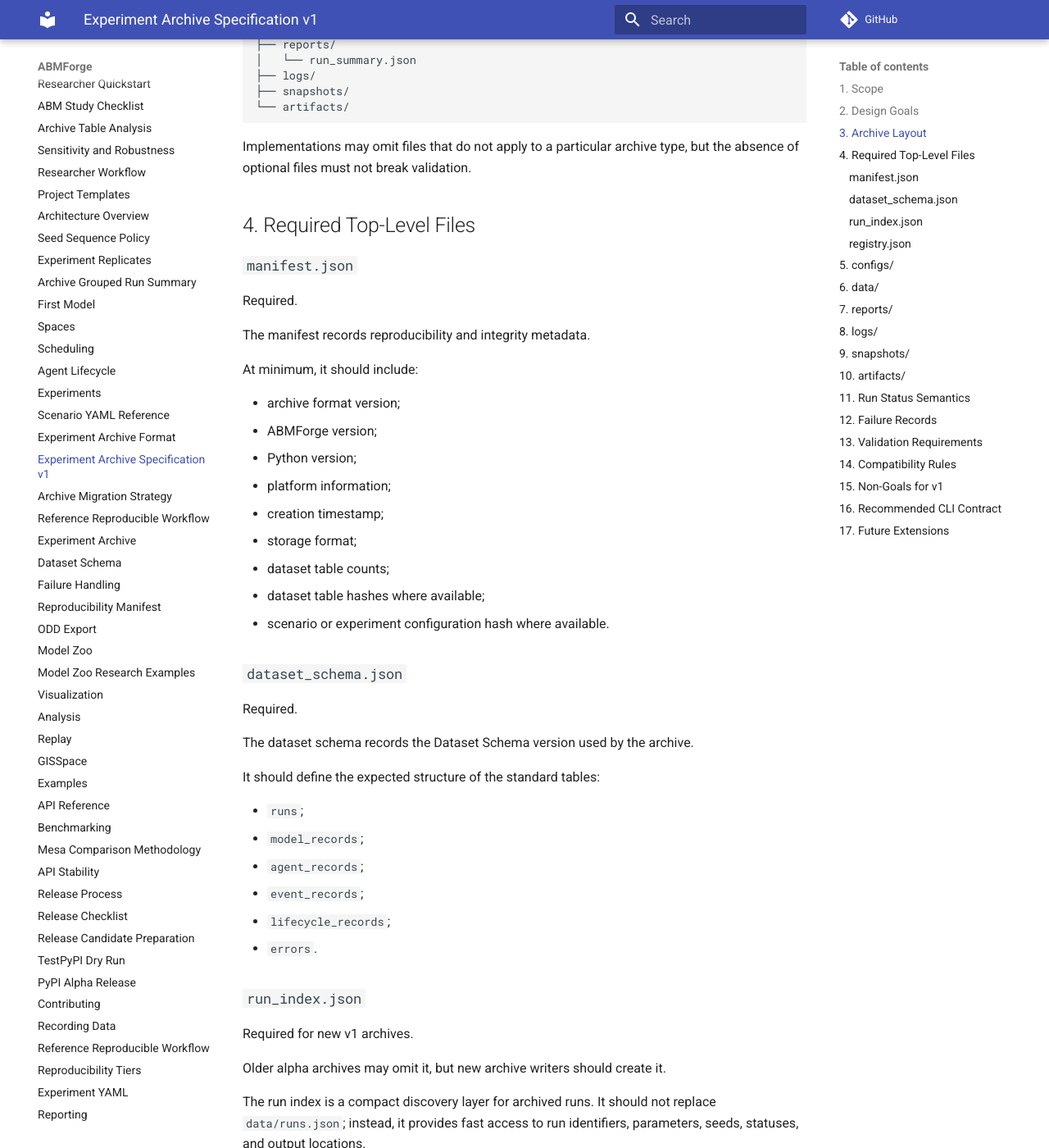
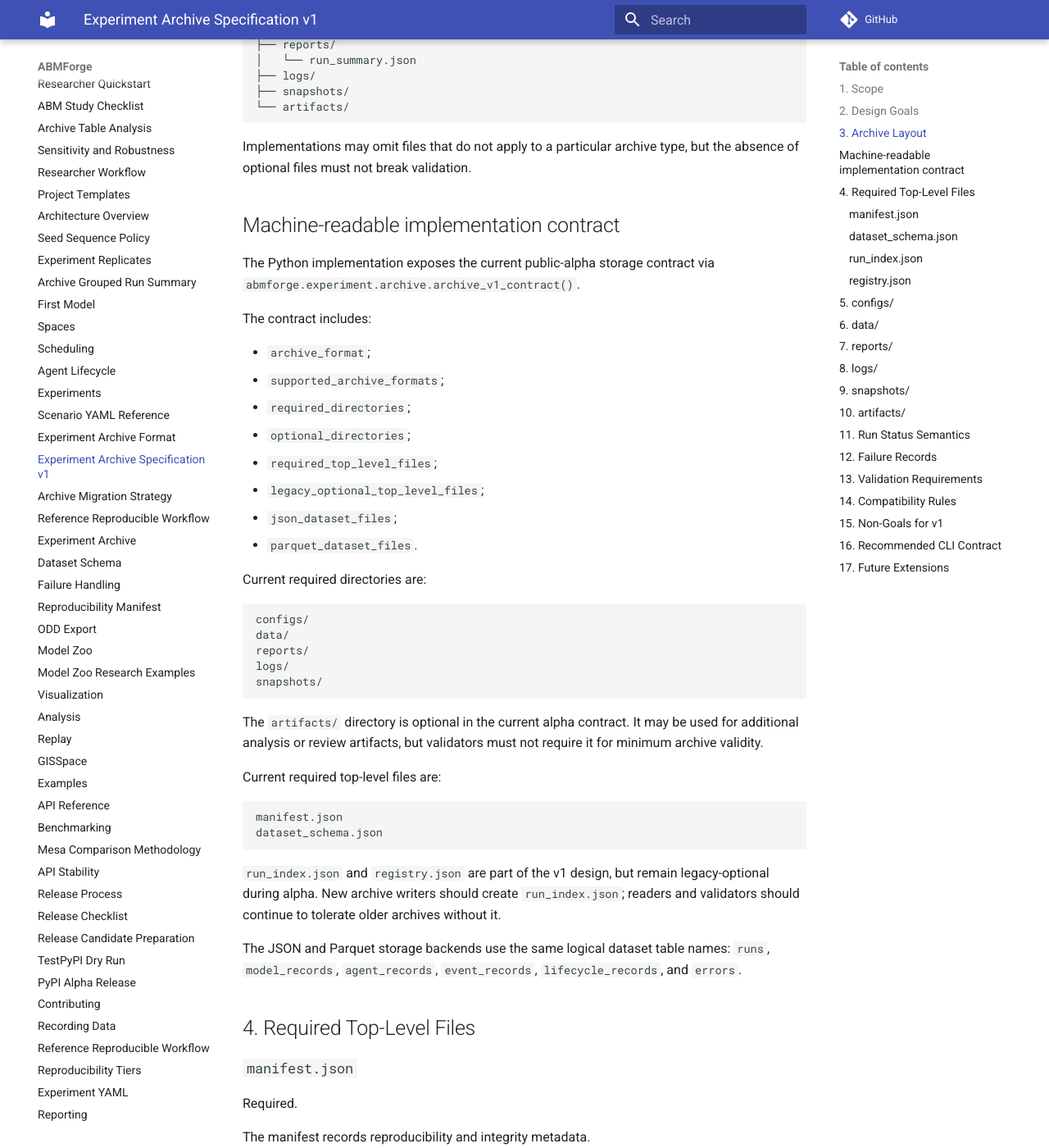
Before and after one commit to fatihuludag-lab/abmforge, an MkDocs documentation site: the page built from docs/experiment-archive-v1.md, in a window 1280 px wide and 1400 px high, scrolled down 1587 px. Shown: the whole window at 82% size. Built offline with MkDocs 1.6.1 and Material for MkDocs 9.7.7, drawn with Linux system fonts in a browser that asks for light colours; comment, search, counter and statistics services are not loaded.

Commit message:
archive: declare storage contract v1 (#85)

````diff
--- a/docs/experiment-archive-v1.md
+++ b/docs/experiment-archive-v1.md
@@ -62,6 +62,51 @@ archive/
 ```
 
 Implementations may omit files that do not apply to a particular archive type, but the absence of optional files must not break validation.
+
+## Machine-readable implementation contract
+
+The Python implementation exposes the current public-alpha storage contract via
+`abmforge.experiment.archive.archive_v1_contract()`.
+
+The contract includes:
+
+- `archive_format`;
+- `supported_archive_formats`;
+- `required_directories`;
+- `optional_directories`;
+- `required_top_level_files`;
+- `legacy_optional_top_level_files`;
+- `json_dataset_files`;
+- `parquet_dataset_files`.
+
+Current required directories are:
+
+```text
+configs/
+data/
+reports/
+logs/
+snapshots/
+```
+
+The `artifacts/` directory is optional in the current alpha contract. It may be
+used for additional analysis or review artifacts, but validators must not require
+it for minimum archive validity.
+
+Current required top-level files are:
+
+```text
+manifest.json
+dataset_schema.json
+```
+
+`run_index.json` and `registry.json` are part of the v1 design, but remain
+legacy-optional during alpha. New archive writers should create `run_index.json`;
+readers and validators should continue to tolerate older archives without it.
+
+The JSON and Parquet storage backends use the same logical dataset table names:
+`runs`, `model_records`, `agent_records`, `event_records`, `lifecycle_records`,
+and `errors`.
 
 ## 4. Required Top-Level Files
 
````
Also changed, not shown: docs/archive-format.md (+20 -0 lines), 3 other files.
